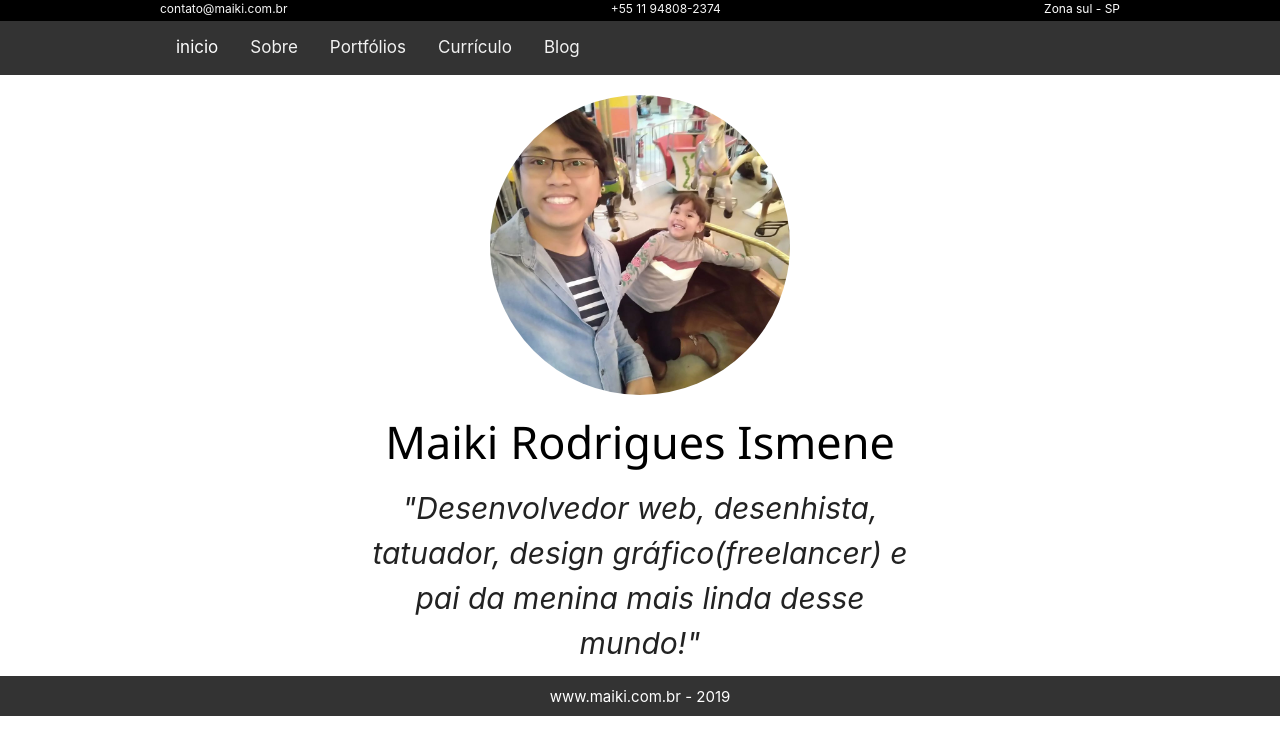
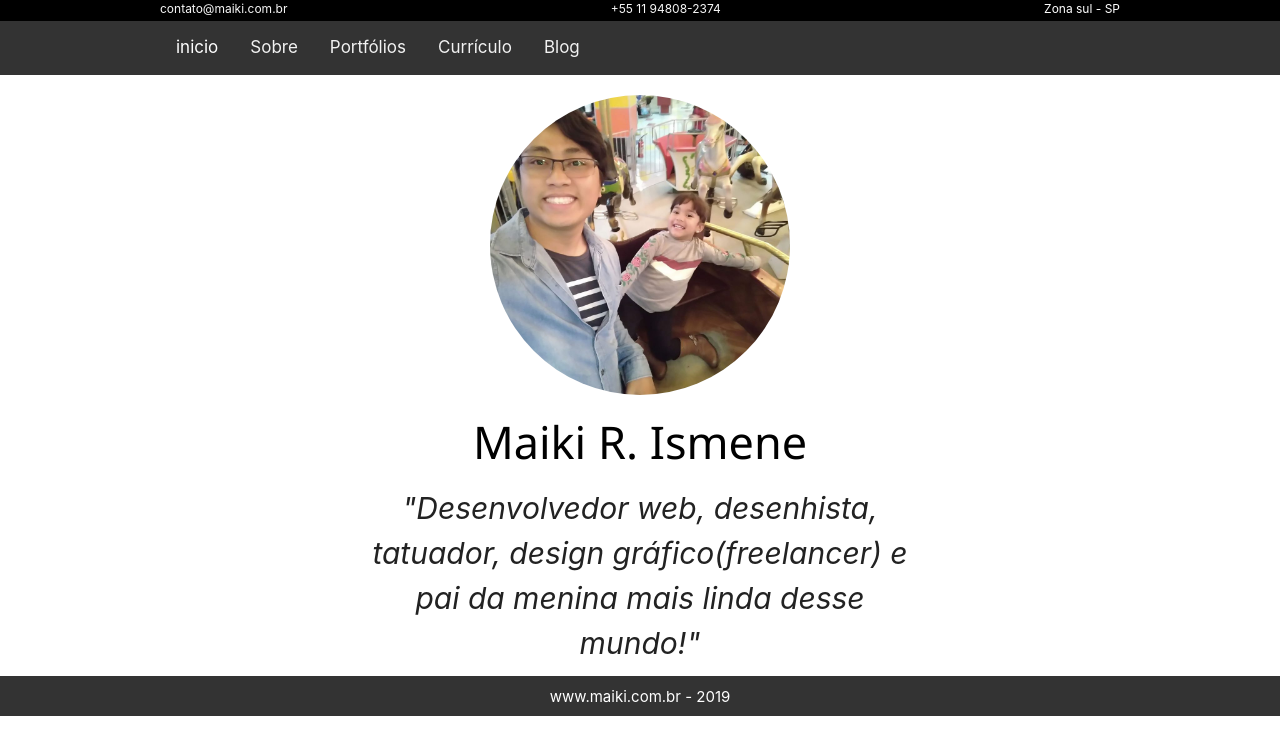
Before and after one commit to ismenemaiki/maiki.com.br, an Angular app in the folder maiki/: page / in a window 1280 px wide. Shown: the top 754 px of the page. Built offline with nearby package versions, Linux system fonts and the light colour scheme.

Commit message:
commit na master para subida direta vercel

```diff
--- a/maiki/src/app/home/home.component.html
+++ b/maiki/src/app/home/home.component.html
@@ -4,7 +4,7 @@
   </div>
 </section>
 
-<h1 class="nome">Maiki Rodrigues Ismene</h1>
+<h1 class="nome">Maiki R. Ismene</h1>
 <div class="introducao">
   "Desenvolvedor web, desenhista, tatuador, design gráfico(freelancer) e pai da
   menina mais linda desse mundo!"
```
